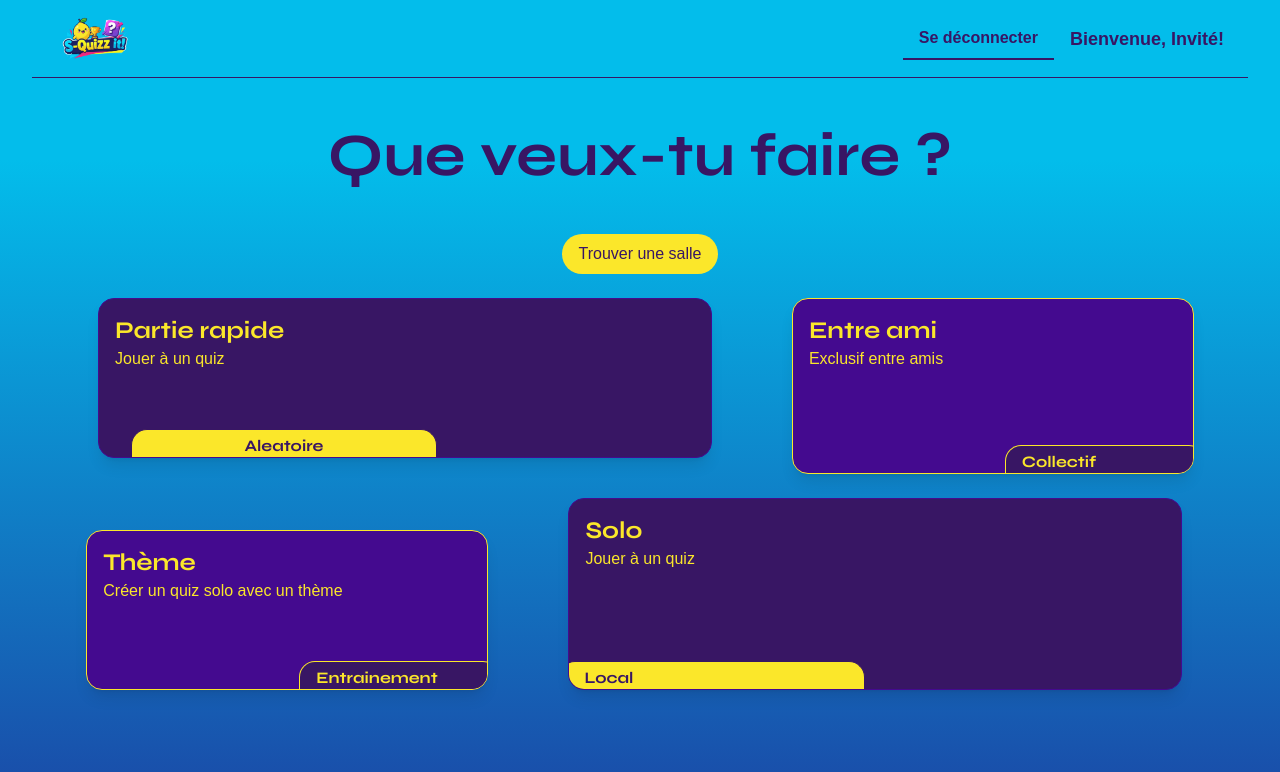
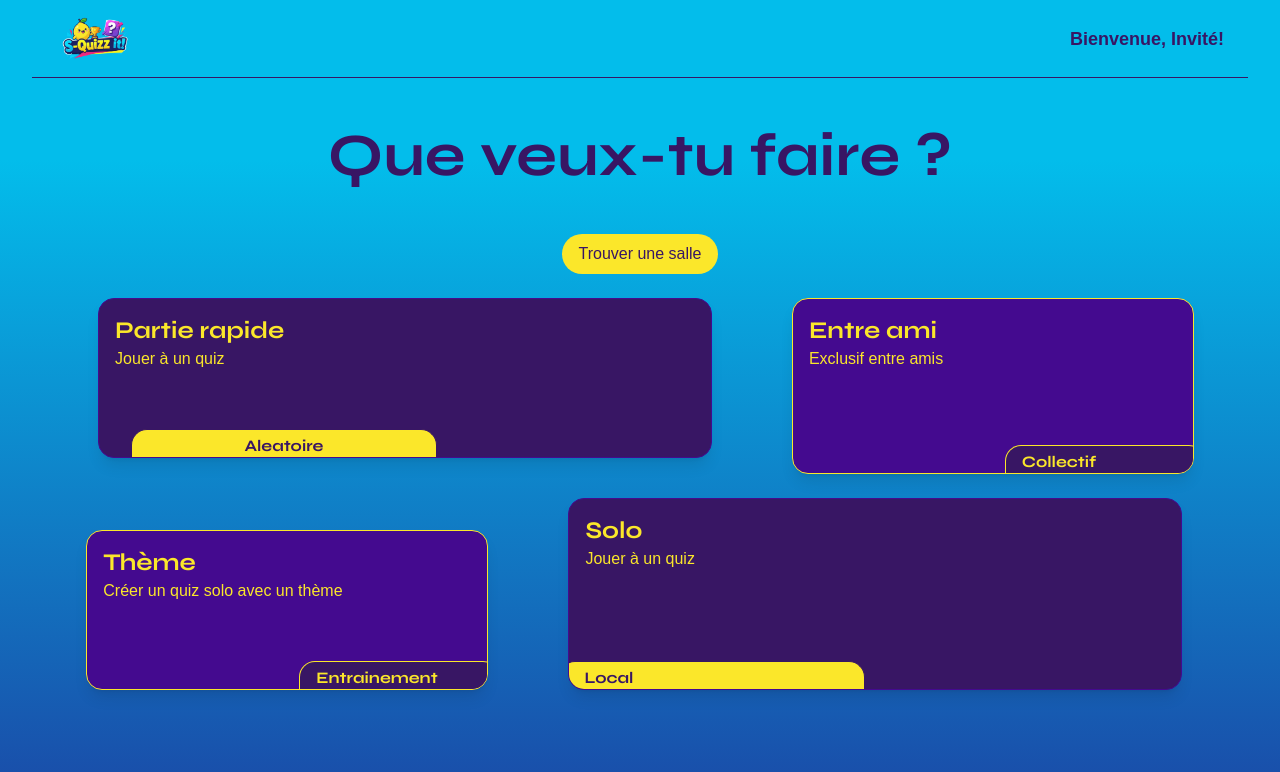
Before and after one commit to MaximeOriot/s-quizz-it-front, a React (Vite) app: page /play in a window 1280 px wide. Shown: the top 772 px of the page. Built offline with nearby package versions, Linux system fonts and the light colour scheme; a web font is replaced by a local one.

Commit message:
Ajoute la vérification de l'authentification de l'utilisateur et modifie le comportement du bouton de déconnexion dans le composant Header

```diff
--- a/src/components/ui/Header.tsx
+++ b/src/components/ui/Header.tsx
@@ -18,7 +18,7 @@ interface RootState {
 const Header: React.FC<HeaderProps> = ({ playerName }) => {
   const navigate = useNavigate();
   const dispatch = useDispatch();
-  const { user } = useSelector((state: RootState) => state.auth);
+  const { user, isAuthenticated } = useSelector((state: RootState) => state.auth);
   console.log(user);
 
   // Extraire le nom d'utilisateur de l'objet user
@@ -41,6 +41,9 @@ const Header: React.FC<HeaderProps> = ({ playerName }) => {
   // Utiliser le prop playerName s'il est fourni, sinon utiliser localStorage, puis Redux
   const displayName = playerName ?? localStorage.getItem('username') ?? getUserName(user) ?? 'Invité';
 
+  // Vérifier si l'utilisateur est connecté
+  const isUserConnected = isAuthenticated || (user !== null && user !== undefined);
+
   const handleLogout = () => {
     // Dispatch logout action
     dispatch(logout());
@@ -51,15 +54,27 @@ const Header: React.FC<HeaderProps> = ({ playerName }) => {
   return (
     <nav className="flex justify-between items-center py-3 w-full border-b lg:px-6 border-b-secondary">
       <div className="flex gap-3 items-center">
-        <img src={logo} alt="Logo S-quizz-it" className="w-20 h-auto" />
+        <button
+          onClick={() => navigate('/')}
+          className="p-0 bg-transparent border-none cursor-pointer"
+          aria-label="Retour à l'accueil"
+        >
+          <img
+            src={logo}
+            alt="Logo S-quizz-it"
+            className="w-20 h-auto"
+          />
+        </button>
       </div>
       <div className='flex gap-4 items-center'>
+        {isUserConnected && (
           <button
             onClick={() => handleLogout()}
             className="px-4 py-2 font-semibold border-b-2 border-secondary text-secondary"
           >
             Se déconnecter
           </button>
+        )}
         <div className="text-lg font-semibold">
           Bienvenue, {displayName}!
         </div>
```
Lines whose indentation alone changed are shown as unchanged.
